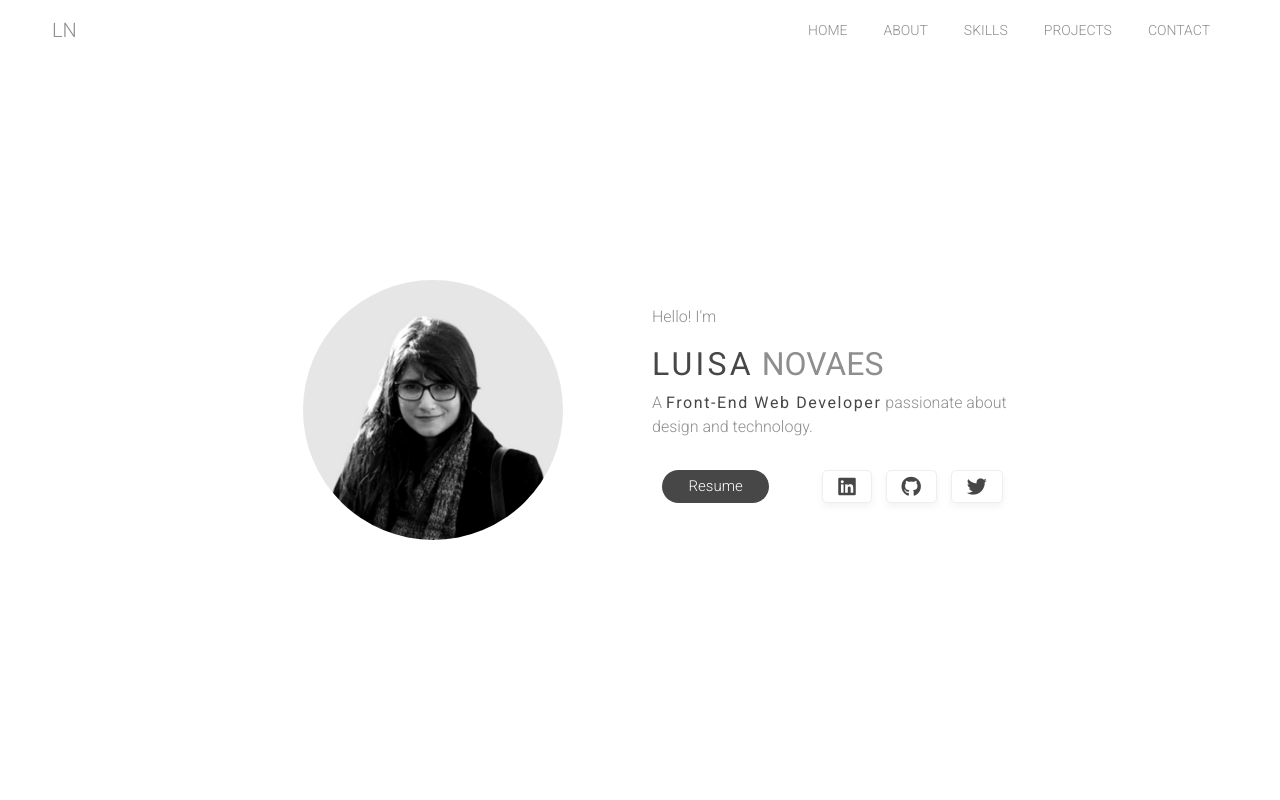
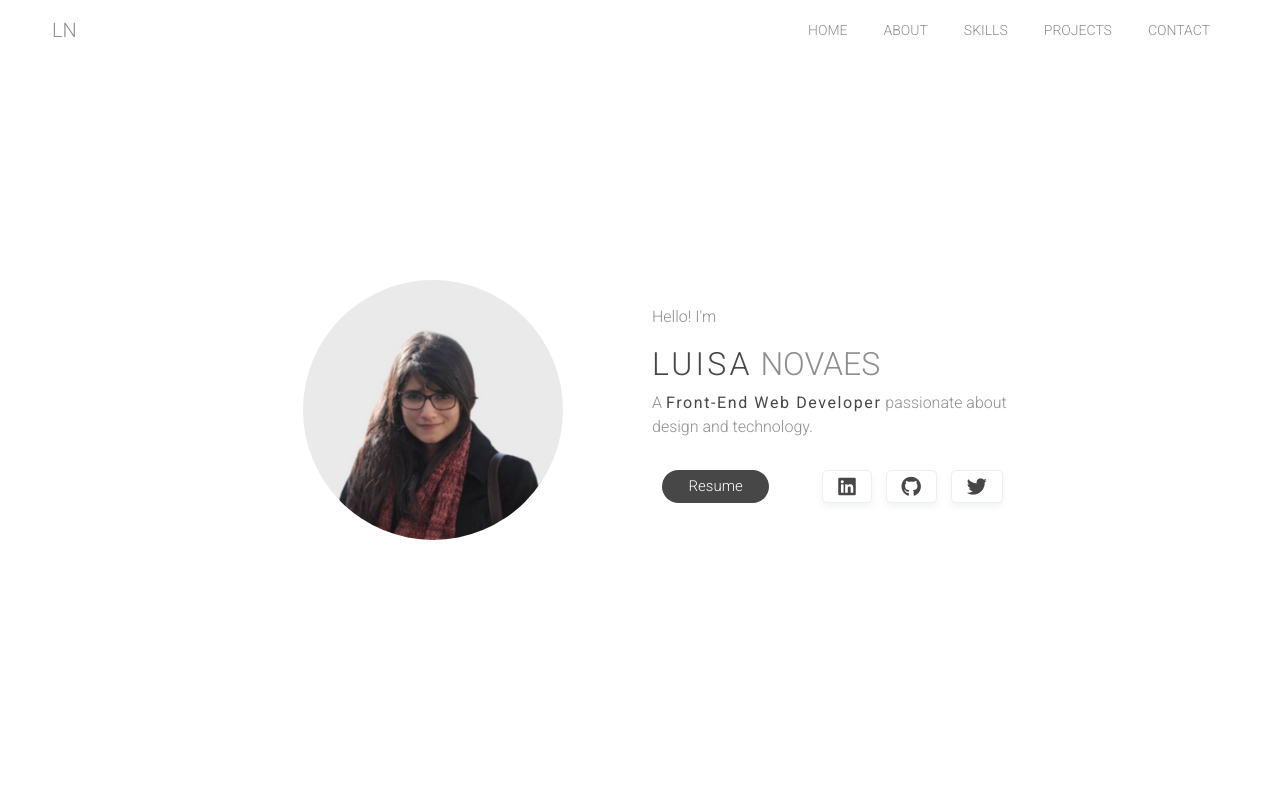
Before and after one commit to luisacmn/Portfolio, a plain HTML site: page index.html in a window 1280 px wide. Shown: the top 800 px of the page. Drawn offline with nearby package versions, Linux system fonts and the light colour scheme.

Commit message:
Add files via upload

```diff
--- a/index.html
+++ b/index.html
@@ -53,7 +53,7 @@
 <header id="home" class="container-fluid">
     <div class="row headerRow">
         <div class="profileImgBox col-lg-6">
-            <img src="images/luisaImgBw2.png" class="profileImg" alt="">
+            <img src="images/luisaImg.png" class="profileImg" alt="">
         </div>
         <div class="profileTxt col-lg-6">
             <p>Hello! I'm </p>
--- a/style.css
+++ b/style.css
@@ -37,8 +37,8 @@ header{
     background-color: #fff;
 }
 
-header h1{
-    margin-bottom: 25px;
+header h2{
+
     font-weight: 300;
 }
 
```
Also changed, not shown: images/luisaimg2.jpg (added).
